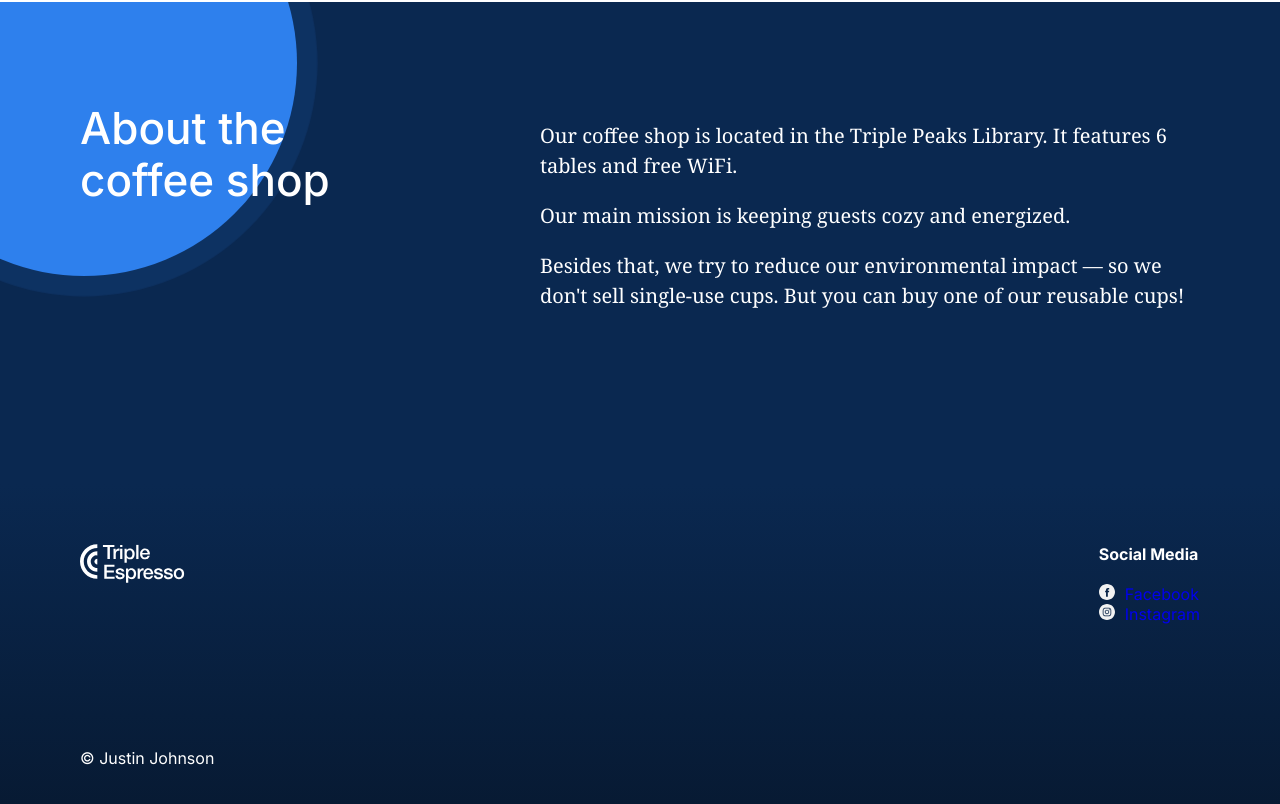
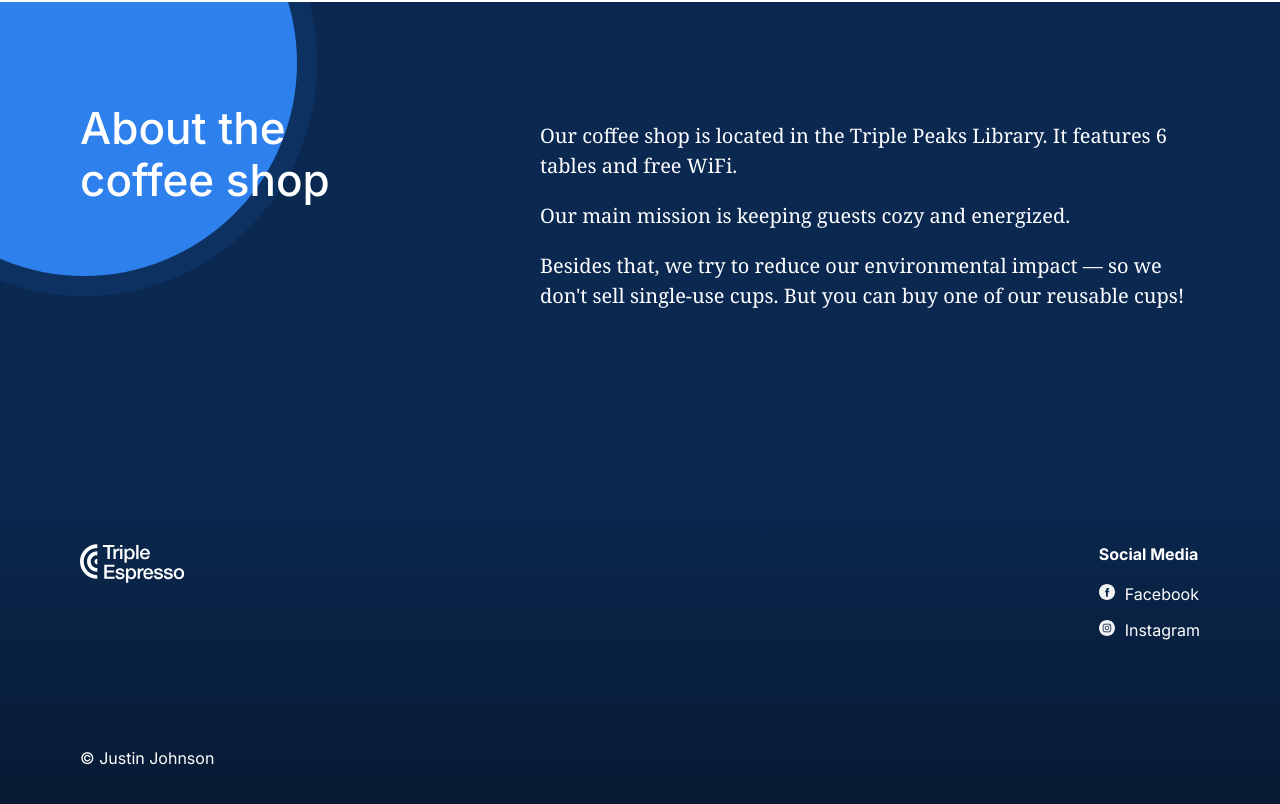
Before and after one commit to zip-file/se_project_coffeeshop, a plain HTML site: page index.html in a window 1280 px wide. Shown: the part 3628-4432 px from the top of the page. Drawn offline with Linux system fonts and the light colour scheme.

Commit message:
last Updated code for stage4P2

```diff
--- a/blocks/footer.css
+++ b/blocks/footer.css
@@ -30,8 +30,12 @@
   font-weight: 400;
   font-size: 16px;
   line-height: 20px;
+  margin: 0;
+  padding-left: 0;
+}
+
+.footer__list-item {
   margin-bottom: 16px;
-  padding-left: 0;
 }
 
 .footer__list-item:last-of-type {
@@ -45,7 +49,8 @@
 }
 
 .footer__social-link {
-  transition: #fff 0.3s ease;
+  color: #fff;
+  transition: color 0.3s ease;
   text-decoration: none;
 }
 
```
